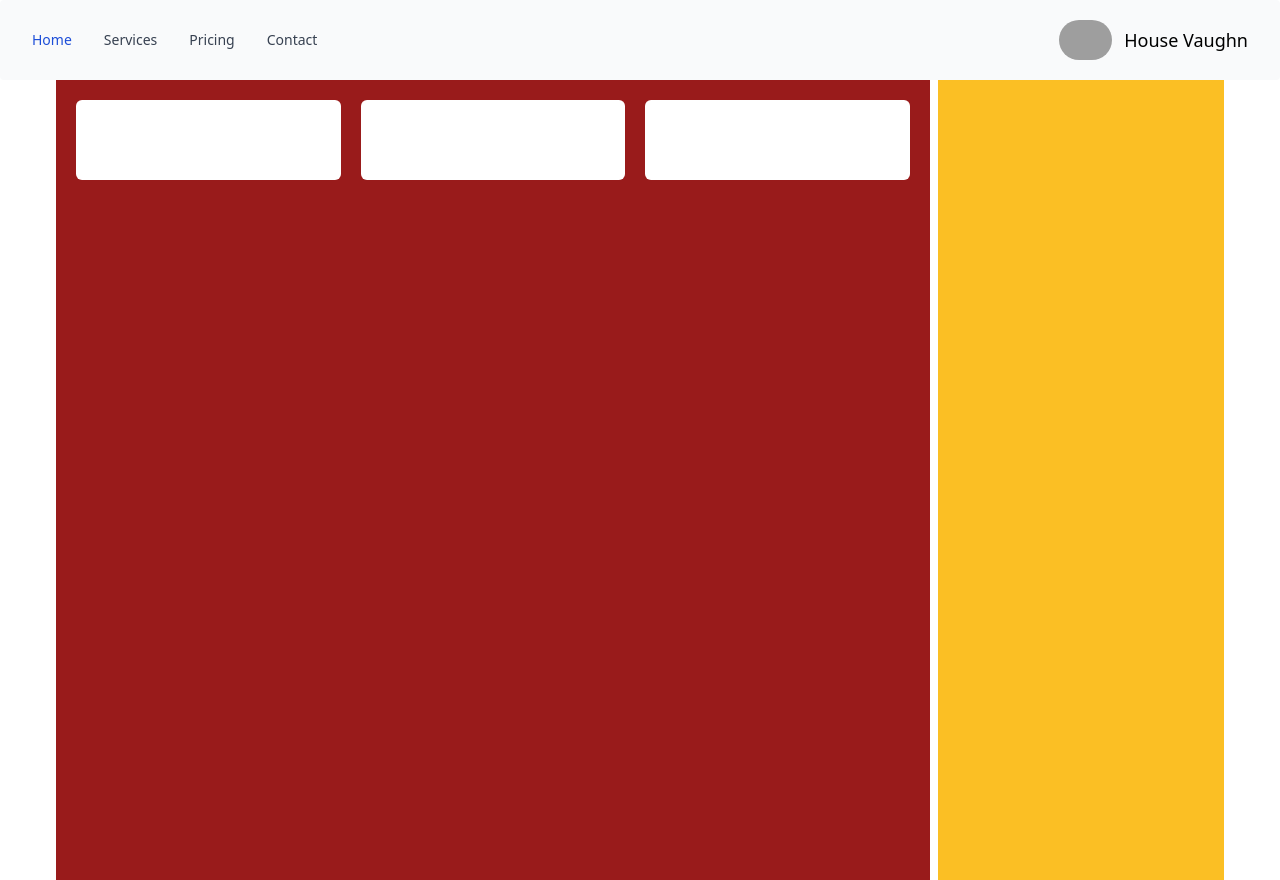
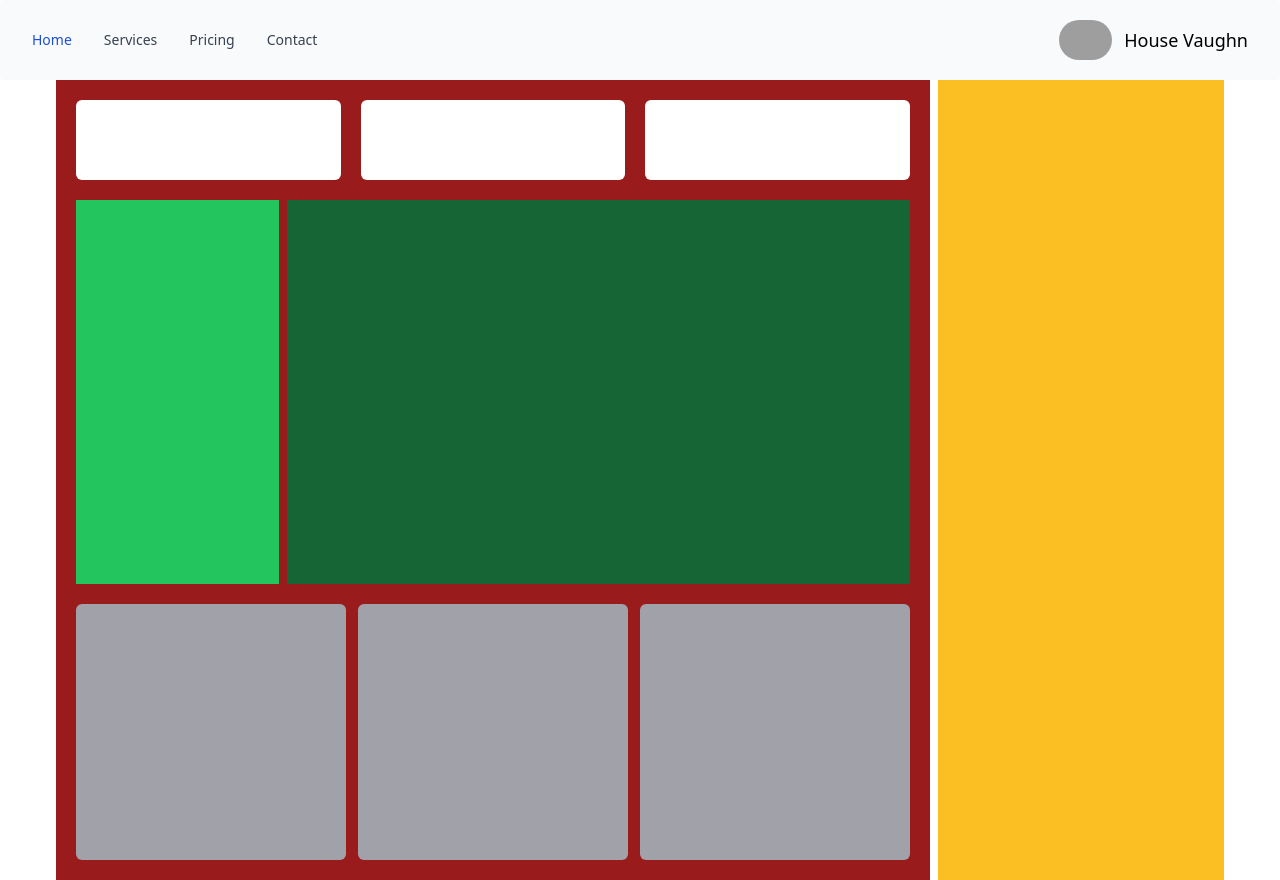
Before and after one commit to Shihab2022/user_dashboard, a React (Create React App) app: page / in a window 1280 px wide. Built offline with nearby package versions, Linux system fonts and the light colour scheme; grey boxes are pictures that could not be loaded.

Commit message:
complete layout design

```diff
--- a/src/Chart/ChartDashboard.js
+++ b/src/Chart/ChartDashboard.js
@@ -5,10 +5,20 @@ const ChartDashboard = () => {
     <>
       <div className="grid grid-cols-12 px-14 gap-2">
         <div className="bg-red-800 w-full h-screen p-5 col-start-1 col-end-10">
+
           <div className="grid grid-cols-3 gap-5">
             <div className="bg-white w-full rounded-md h-20"></div>
             <div className="bg-white w-full rounded-md h-20"></div>
             <div className="bg-white w-full rounded-md h-20"></div>
+          </div>
+          <div className="grid grid-cols-12 gap-2 my-5 rounded-md w-full">
+            <div className="bg-green-500 h-96 w-full col-start-1 col-end-4"></div>
+            <div className="bg-green-800 h-96 w-full col-start-4 col-end-13"></div>
+          </div>
+          <div className="grid grid-cols-3 gap-3">
+            <div className="h-64 w-full bg-zinc-400 rounded-md"></div>
+            <div className="h-64 w-full bg-zinc-400 rounded-md"></div>
+            <div className="h-64 w-full bg-zinc-400 rounded-md"></div>
           </div>
         </div>
 
```
